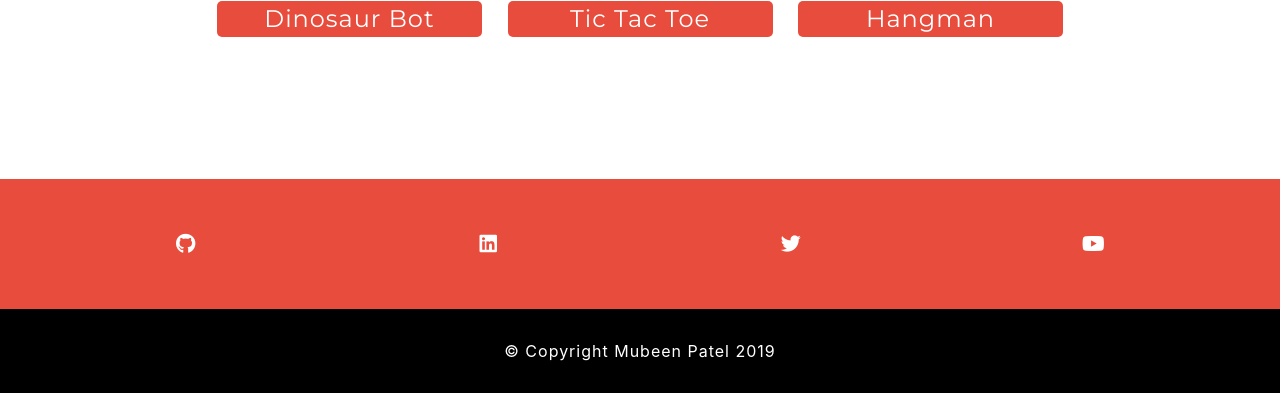
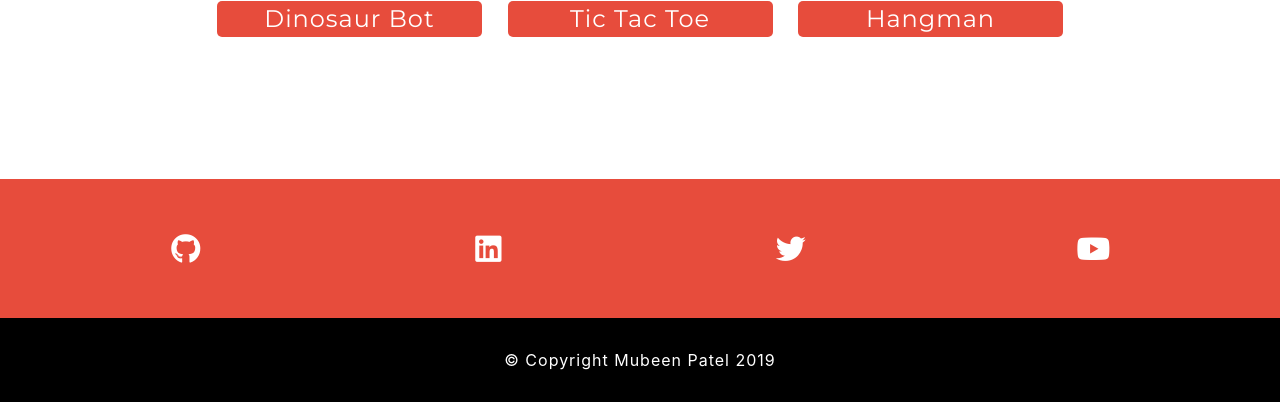
Before and after one commit to mubeenpatel99/mubeenpatel99.github.io, a PHP site: page / in a window 1280 px wide. Shown: the part 3853-4255 px from the top of the page. Run offline with PHP 8.4, Linux system fonts and the light colour scheme; some libraries are stand-ins or nearby versions.

Commit message:
Aesthetic changes

```diff
--- a/css/style.css
+++ b/css/style.css
@@ -571,6 +571,11 @@ a {
     color: #000;
 }
 
+.socialSection i {
+    font-size: 30px;
+    margin-top: 5px;
+}
+
 
 /* copyright*/
 
```
